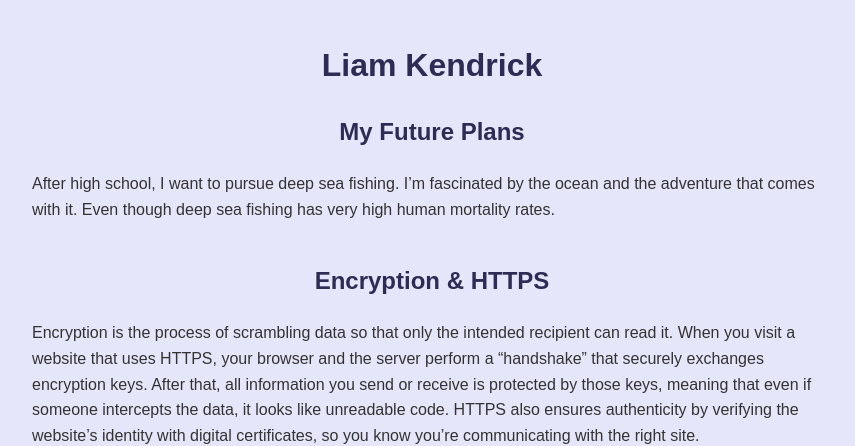
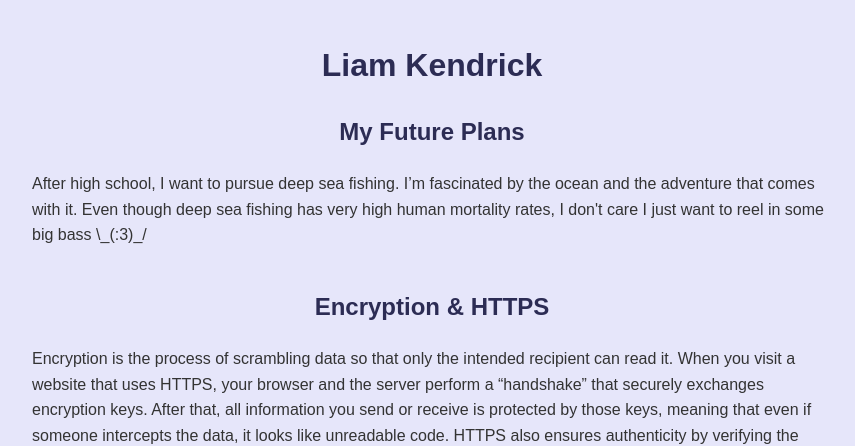
Before and after one commit to KendrickLiam/KendrickLiam.github.io, a plain HTML site: page index.html in a window 1280 px wide. Shown: the top 446 px of the page, without its empty margins (208-1063 px from the left). Drawn offline with Linux system fonts and the light colour scheme.

Commit message:
Update index.html

```diff
--- a/index.html
+++ b/index.html
@@ -42,7 +42,7 @@
   <section>
     <h2>My Future Plans</h2>
     <p>After high school, I want to pursue deep sea fishing. I’m fascinated by the ocean and the adventure that comes with it.
-    Even though deep sea fishing has very high human mortality rates.
+    Even though deep sea fishing has very high human mortality rates, I don't care I just want to reel in some big bass \_(:3)_/
     </p>
   </section>
 
```
